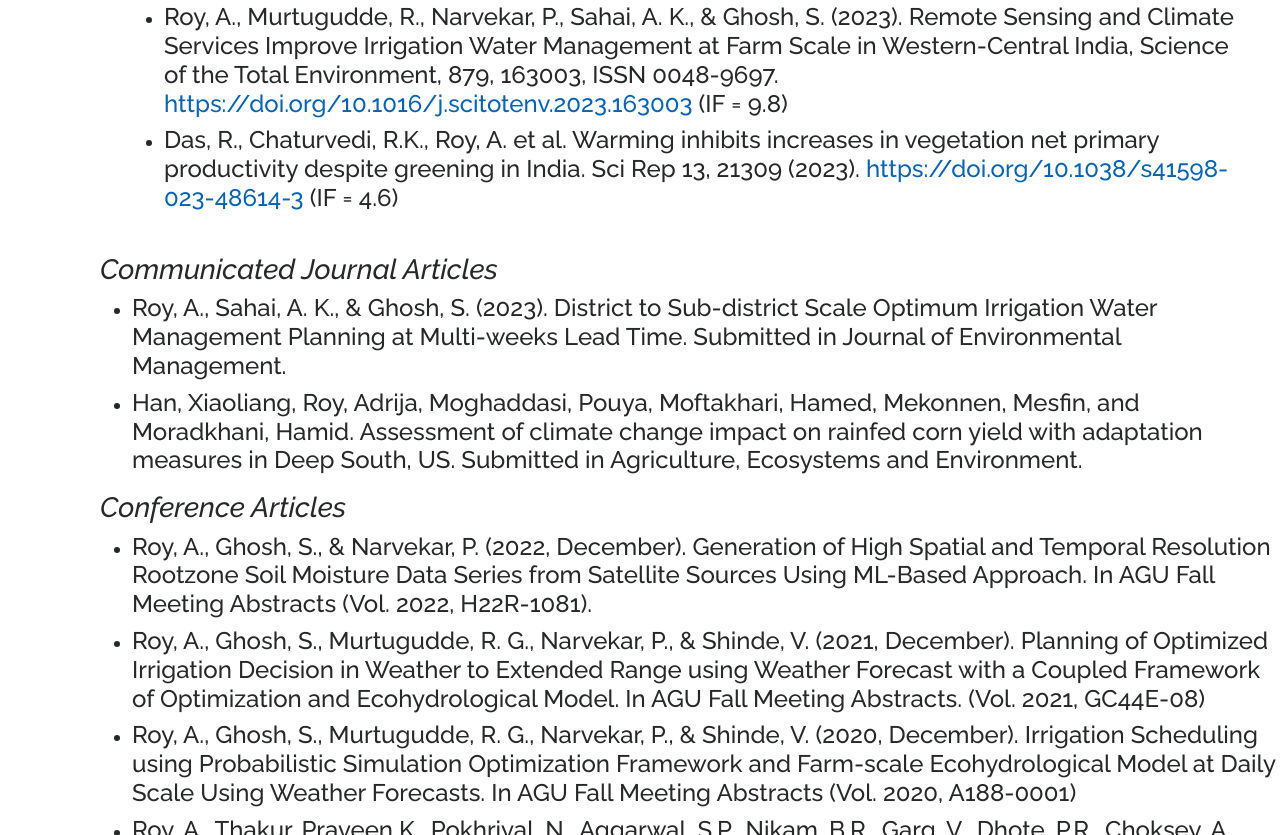
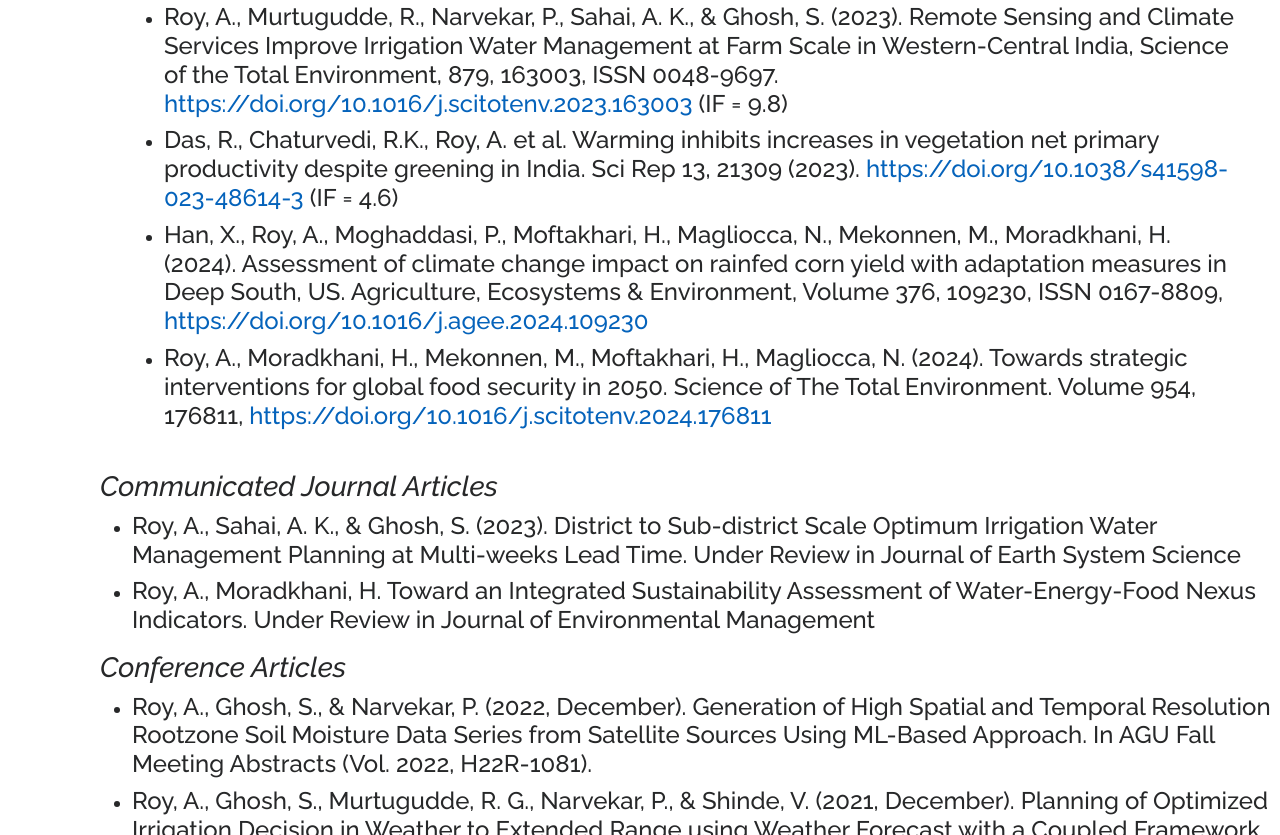
Before and after one commit to Adrija1/Resume, a plain HTML site: page index.html in a window 1280 px wide. Shown: the part 4552-5387 px from the top of the page. Drawn offline with nearby package versions, Linux system fonts and the light colour scheme.

Commit message:
Update index.html

```diff
--- a/index.html
+++ b/index.html
@@ -315,7 +315,7 @@
 
         <h3 class="resume-title">Patents</h3>
         <div class="resume-item">
-          <h4>Indian Patent Published: Ghosh, S., and Roy, A. (2019). Method and electronic device for irrigation water management (Application no: 201921049095)
+          <h4>Indian Patent Granted: Ghosh, S., and Roy, A. (2019). Method and electronic device for irrigation water management (Patent No.: 552587, Application no: 201921049095)
           </h4>
         </div>
 
@@ -348,6 +348,22 @@
 					Sci Rep 13, 21309 (2023). <a href= https://doi.org/10.1038/s41598-023-48614-3" class="href">https://doi.org/10.1038/s41598-023-48614-3</a> (IF = 4.6)
 				</h4>
 			</li>
+	<li>
+              <h4>
+               	Han, X., Roy, A., Moghaddasi, P., Moftakhari, H., Magliocca, N., Mekonnen, M., Moradkhani, H. (2024).
+	      	Assessment of climate change impact on rainfed corn yield with adaptation measures in Deep South, US.
+	      	Agriculture, Ecosystems & Environment, Volume 376, 109230, ISSN 0167-8809,
+	      	<a href= https://doi.org/10.1016/j.agee.2024.109230 " class="href">https://doi.org/10.1016/j.agee.2024.109230</a>
+              </h4>
+            </li>
+		  <li>
+              <h4>
+                Roy, A., Moradkhani, H., Mekonnen, M., Moftakhari, H., Magliocca, N. (2024).
+		      Towards strategic interventions for global food security in 2050.
+		      Science of The Total Environment. Volume 954, 176811,
+		      <a href= https://doi.org/10.1016/j.scitotenv.2024.176811 " class="href">https://doi.org/10.1016/j.scitotenv.2024.176811</a>
+              </h4>
+            </li>
           </ul>
         </div>
 		<br>
@@ -355,13 +371,12 @@
           <ul>
             <li>
               <h4> Roy, A., Sahai, A. K., & Ghosh, S. (2023). District to Sub-district Scale Optimum Irrigation Water Management Planning at Multi-weeks Lead Time.
-			  Submitted in Journal of Environmental Management.
+		     Under Review in Journal of Earth System Science
               </h4>
             </li>
             <li>
-              <h4>Han, Xiaoliang, Roy, Adrija, Moghaddasi, Pouya, Moftakhari, Hamed, Mekonnen, Mesfin, and Moradkhani, Hamid.
-			  Assessment of climate change impact on rainfed corn yield with adaptation measures in Deep South, US.
-			  Submitted in Agriculture, Ecosystems and Environment.
+              <h4>Roy, A., Moradkhani, H. Toward an Integrated Sustainability Assessment of Water-Energy-Food Nexus Indicators.
+		      Under Review in Journal of Environmental Management
 			  </h4>
             </li>
           </ul>
```
